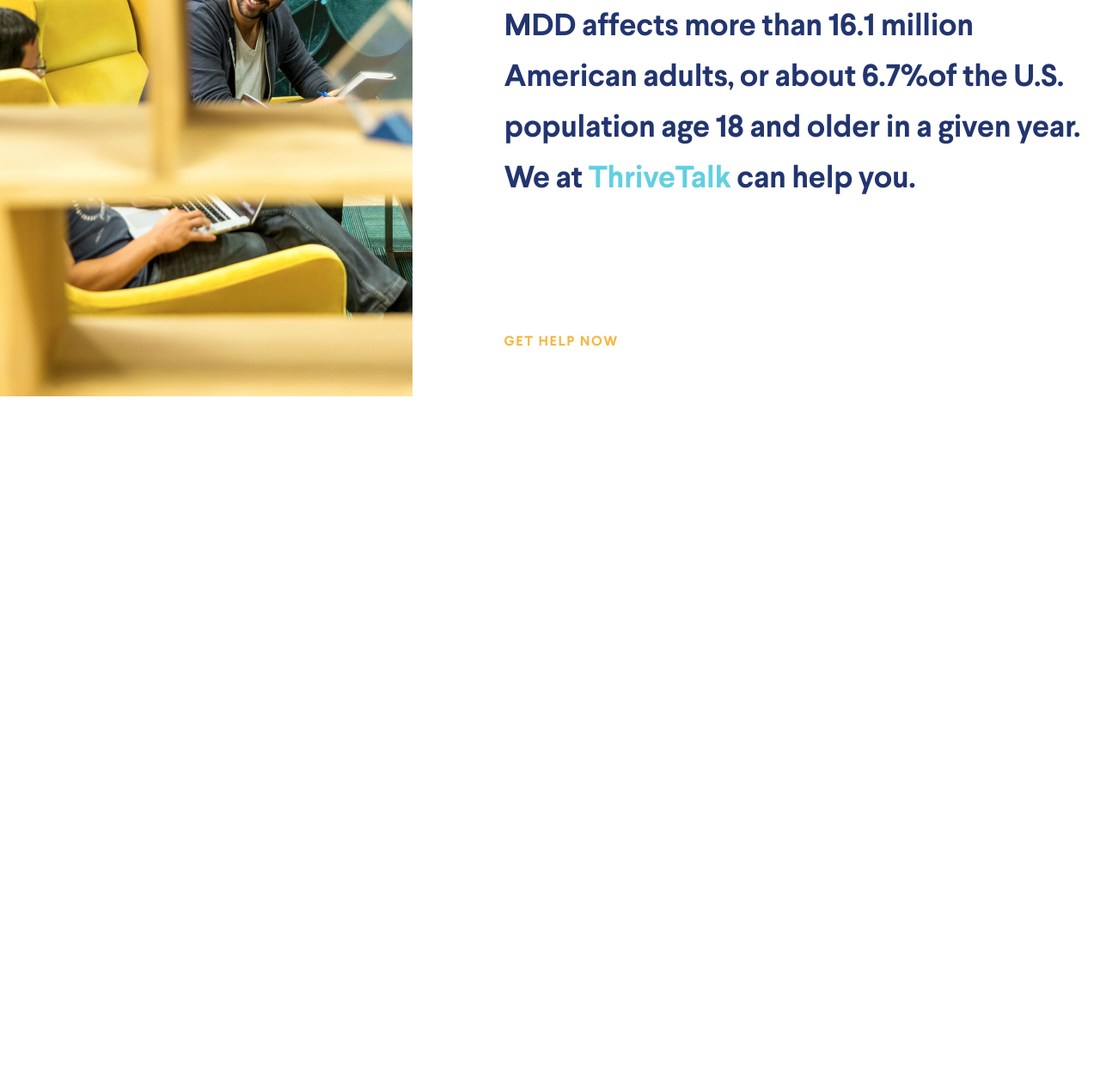
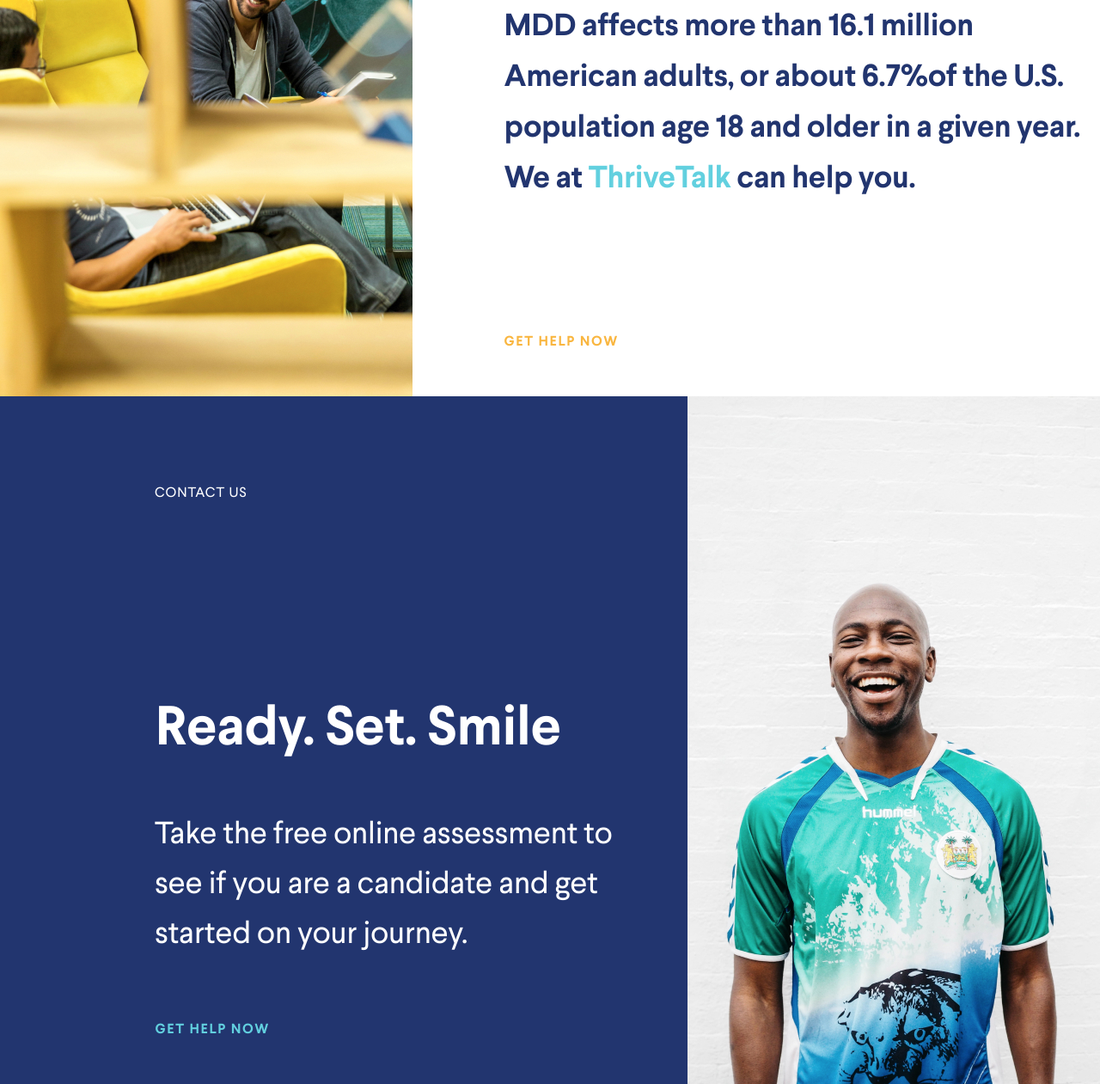
Before and after one commit to pgeowng/fl-projects, a website: page 02-thrivetalk/index.html in a window 1280 px wide. Shown: the part 4534-5795 px from the top of the page at 86% size. Before the commit the page ends 4995 px from the top, so only its background shows below. Drawn offline with Linux system fonts and the light colour scheme.

Commit message:
add: contact section

```diff
--- a/02-thrivetalk/index.html
+++ b/02-thrivetalk/index.html
@@ -202,7 +202,28 @@
           >
         </div>
       </section>
-      <section class="s-contact"></section>
+      <section class="contact">
+        <img
+          src="assets/charles-etoroma-390119.jpg"
+          alt=""
+          class="contact__img"
+        />
+        <div class="contact__content">
+          <h5 class="contact__header section-header">contact us</h5>
+          <h2 class="contact__title">Ready. Set. Smile</h2>
+          <p class="contact__text"
+            >Take the free online assessment to see if you are a candidate and
+            get started on your journey.</p
+          ><a
+            href="#"
+            class="
+              contact__button
+              a-link a-link_button a-link_button_orange a-link_button_orange_inv
+            "
+            >GET HELP NOW</a
+          >
+        </div>
+      </section>
     </main>
     <footer class="footer"></footer>
   </body>
--- a/02-thrivetalk/scss/also-know.scss
+++ b/02-thrivetalk/scss/also-know.scss
@@ -26,6 +26,7 @@
     max-width: 676px;
     position: relative;
     left: 0.5px;
+
     color: #22356f;
     font-family: Larsseit;
     font-size: 36px;
--- /dev/null
+++ b/02-thrivetalk/scss/contact.scss
@@ -0,0 +1,54 @@
+.contact {
+  display: flex;
+
+  background-color: #22356f;
+  &__img {
+    order: 1000;
+  }
+
+  &__content {
+    flex-grow: 1;
+    padding: 107px 0 0 180px;
+  }
+
+  &__header {
+    color: white;
+    position: relative;
+    left: 0px;
+    margin-bottom: 229px;
+  }
+
+  &__title {
+    position: relative;
+    left: 0.5px;
+    margin-bottom: 52px;
+
+    font-family: Larsseit;
+    font-style: normal;
+    font-weight: bold;
+    font-size: 64px;
+    line-height: 80px;
+    letter-spacing: -0.01em;
+
+    color: #ffffff;
+  }
+
+  &__text {
+    max-width: 579px;
+    margin-bottom: 57px;
+    color: #ffffff;
+    font-family: Larsseit;
+    font-style: normal;
+    font-weight: normal;
+    font-size: 36px;
+    line-height: 58px;
+    letter-spacing: -0.005em;
+  }
+  &__button {
+    align-self: flex-start;
+    position: relative;
+    left: -29.5px;
+
+    color: #62d0df;
+  }
+}
--- a/02-thrivetalk/scss/main.scss
+++ b/02-thrivetalk/scss/main.scss
@@ -6,3 +6,4 @@
 @use 's-why';
 @use 'activities';
 @use 'also-know';
+@use 'contact';
```
Also changed, not shown: 02-thrivetalk/assets/charles-etoroma-390119.jpg (added), 02-thrivetalk/css/main.css.
